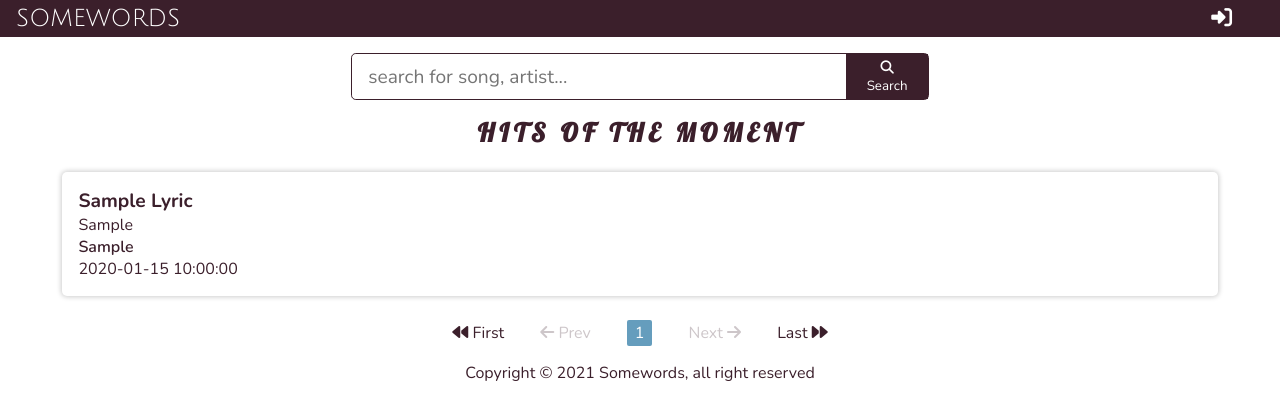
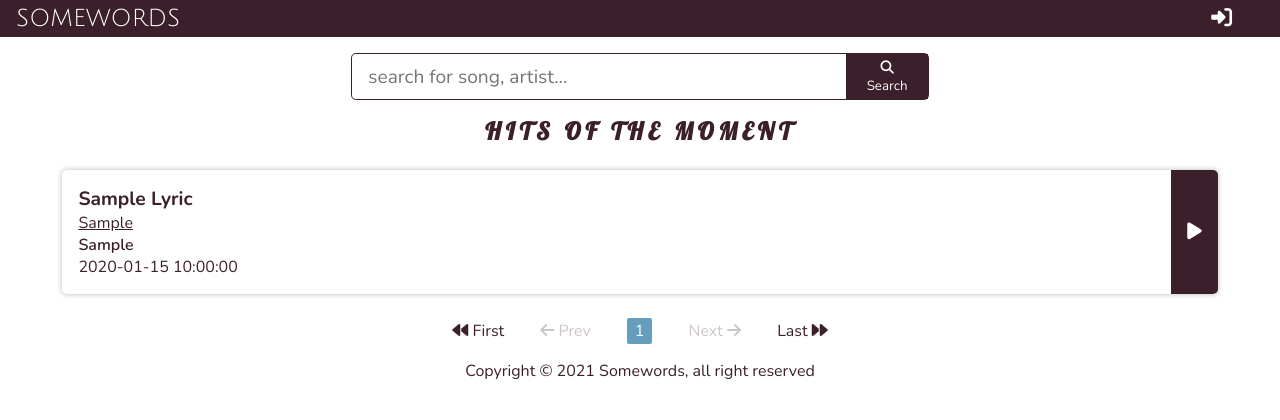
Before and after one commit to Darksq23/somewords-v1, a PHP site: page / in a window 1280 px wide. Shown: the top 420 px of the page. Run offline with PHP 8.4, Linux system fonts and the light colour scheme; tables that the repository leaves empty or names only in its code hold one stand-in row (values such as "Sample post"); some libraries are stand-ins or nearby versions.

Commit message:
added link for artist song and it's design

```diff
--- a/admin_page.php
+++ b/admin_page.php
@@ -38,7 +38,7 @@ require "basis.php";
         <div class="dashboard" id="hide">
 
             <div class="admin_action_panel">
-                <p class="welcome__message">welcome back <?= $_SESSION['username'] ?></p>
+                <p class="welcome__message">welcome <?= $_SESSION['username'] ?></p>
                 <ul>
                     <li>
                         <a href="add.php?user=
--- a/index.php
+++ b/index.php
@@ -9,7 +9,7 @@ if (isset($_GET['pageno'])) {
     $pageno = 1;
 }
 // fixer le nombre d'entrer a recuperer
-$no_of_record = 12;
+$no_of_record = 10;
 // trouver la limite
 $offset = ($pageno - 1) * $no_of_record;
 // compte des données dans la db
@@ -39,12 +39,21 @@ $data->execute();
     <h1>Hits of the moment</h1>
     <?php while($res = $data->fetch()){ ?>
         <div class="card_box">
-            <a href="lyrics.php?song_name=<?php echo $res['song_name']; ?>">
-            <p class="song_name"><?php echo $res['song_name']; ?></p>
-            </a>
-            <p class="artist"><?php echo $res['artist']; ?></p>
-            <p class="genre"><?php echo $res['genre']; ?></p>
-            <p class="time"><?php echo $res['time_of_upload']; ?></p>
+            <div class="card_box-info">
+                <a href="lyrics.php?song_name=<?php echo $res['song_name']; ?>">
+                    <p class="song_name"><?php echo $res['song_name']; ?></p>
+                </a>
+                <a href="artist.php?name=<?php echo $res['artist']; ?>">
+                    <p class="artist underline"><?php echo $res['artist']; ?></p>
+                </a>
+                <p class="genre"><?php echo $res['genre']; ?></p>
+                <p class="time"><?php echo $res['time_of_upload']; ?></p>
+            </div>
+            <div class="card_box-play">
+                <a href="lyrics.php?song_name=<?php echo $res['song_name']; ?>">
+                    <i class="fas fa-play"></i>
+                </a>
+            </div>
         </div>
         <?php
         }
--- a/static/css/app.css
+++ b/static/css/app.css
@@ -58,7 +58,7 @@ h1, h2, h3, h4 {
 .container h1 {
     font-family: var(--header-font);
     letter-spacing: .3rem;
-    font-size: 1.6rem;
+    font-size: 1.5rem;
 }
 
 /**** End of basics ****/
@@ -214,10 +214,30 @@ h1 {
 }
 
 .card_box {
-    padding: 1rem;
     border-radius: 5px;
     margin: 1.5rem 0;
     box-shadow: 0px 0px 5px 1px rgba(0, 0, 0, 0.2);
+    display: flex;
+    flex-direction: row;
+    justify-content: space-between;
+}
+
+.card_box-info {
+    padding: 1rem;
+}
+
+.card_box-play {
+    display: flex;
+    align-items: center;
+    background: var(--text-color);
+    border-radius: 0 5px 5px 0;
+    color: var(--background);
+    padding: 0 1rem;
+    font-size: 1.2rem;
+}
+
+.underline {
+    text-decoration: underline;
 }
 
 .card_box a {
@@ -248,6 +268,7 @@ h1 {
     border: none;
     box-shadow: none;
     border-radius: .3rem;
+    color: inherit;
 }
 
 .search__box input {
```
Also changed, not shown: artist.php (added, +55 -0 lines).
